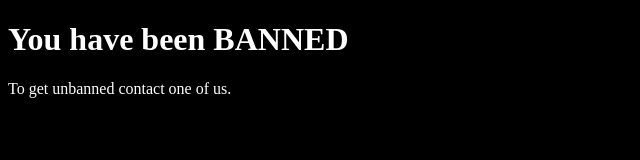
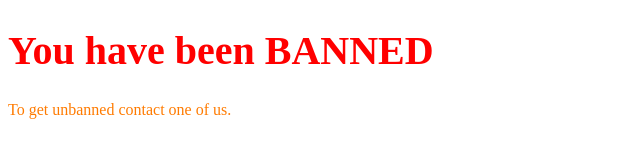
Before and after one commit to Subkeys/subkeys.github.io, a plain HTML site: page ErrorMessages/banned.html in a window 1280 px wide. Shown: the whole page, without its empty margins (0-640 px from the left). Drawn offline with Linux system fonts and the light colour scheme.

Commit message:
Update banned.html

```diff
--- a/ErrorMessages/banned.html
+++ b/ErrorMessages/banned.html
@@ -1,13 +1,23 @@
 <!DOCTYPE html>
 <style>
-    html,
-    .body {
+h1 {text align center}
+h2 {text align center}
+.body {
         background-color: black
     }
 </style>
 <html>
     <body>
-        <h1 style="color:white;">You have been BANNED</h1>
-        <p style="color:white;">To get unbanned contact one of us.</p>
+        <style>
+        h1 {
+            font-size: 40px;
+          }
+
+          h2 {
+            font-size: 30px;
+          }
+        </style>
+            <h1 style="color:rgb(255, 0, 0);">You have been BANNED</h1>
+        <p style="color:rgb(255, 123, 0);">To get unbanned contact one of us.</p>
     </body>
 </html>
```
